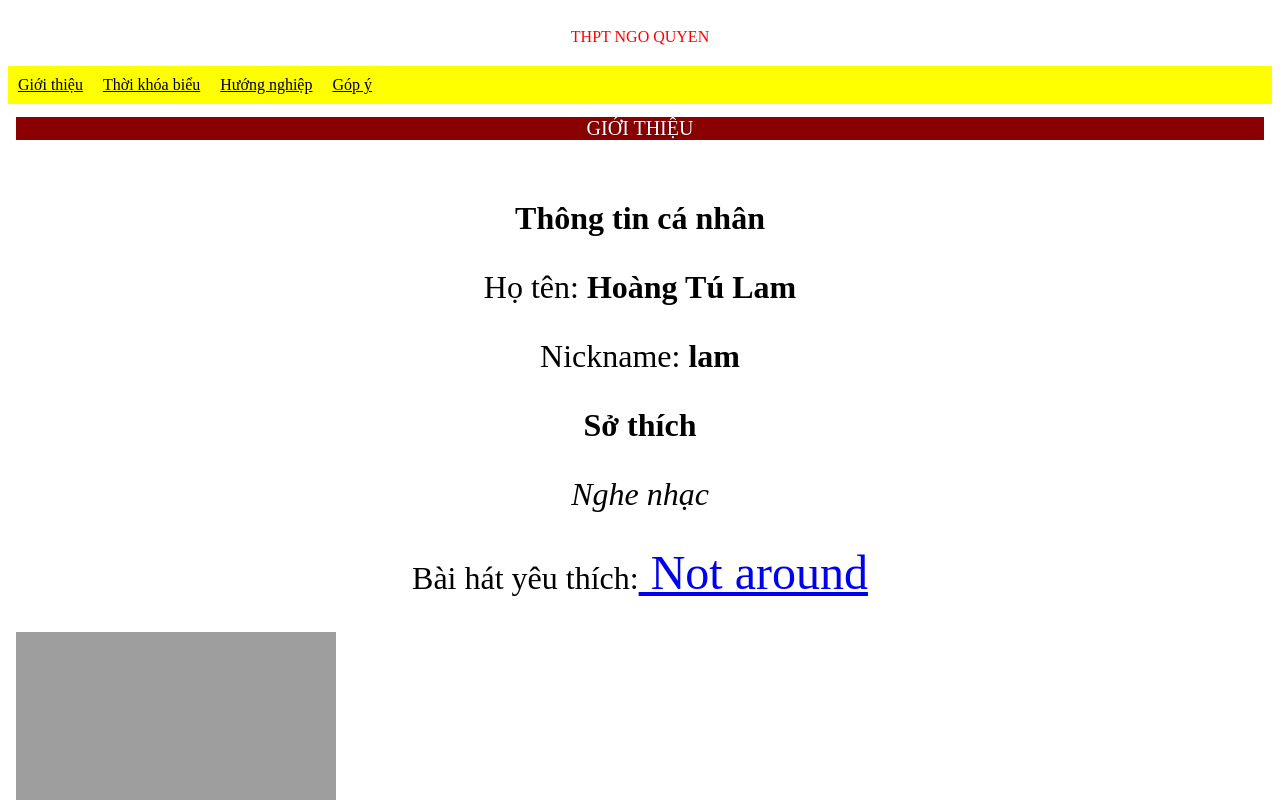
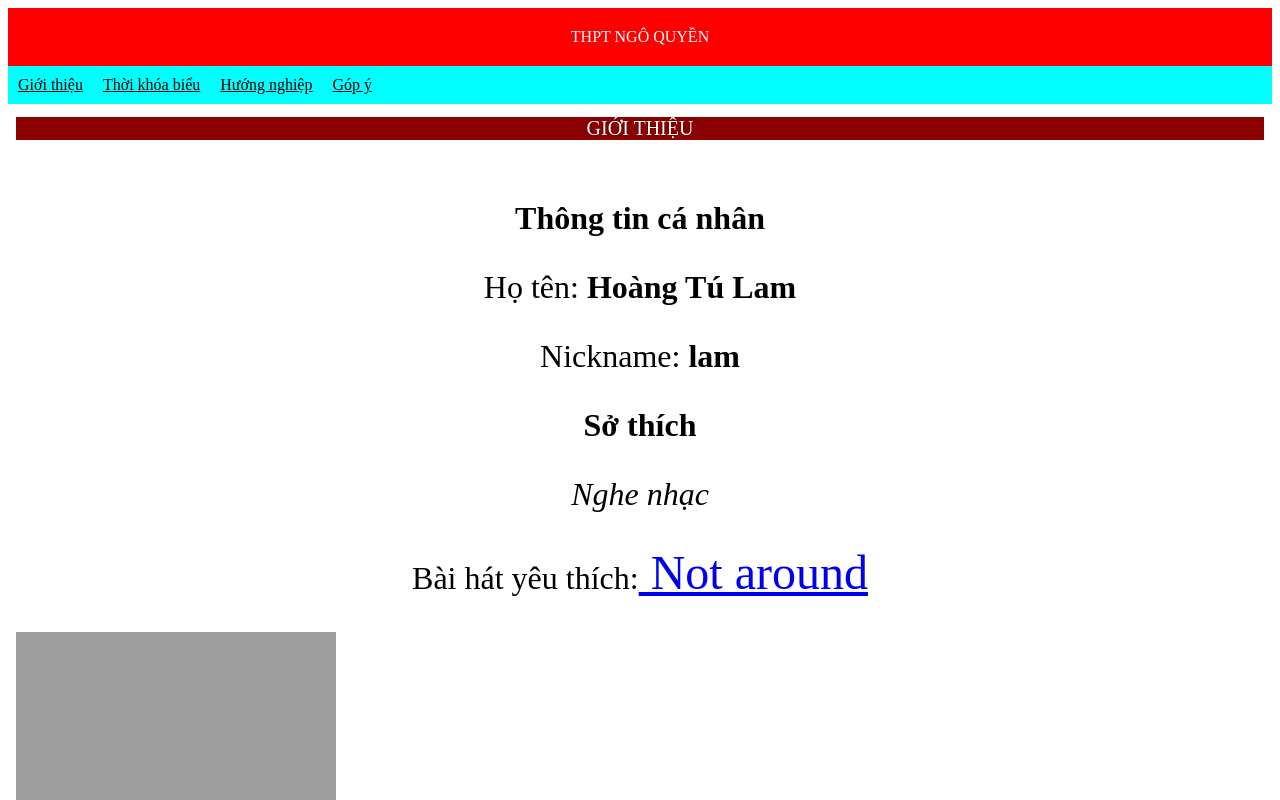
Before and after one commit to tulam3112/TuLam_12P, a plain HTML site: page index.html in a window 1280 px wide. Shown: the top 800 px of the page. Drawn offline with Linux system fonts and the light colour scheme; files whose address does not match are found by name.

Commit message:
Update index.html

```diff
--- a/index.html
+++ b/index.html
@@ -2,14 +2,14 @@
    <head>
        <meta charset="utf-8">
        <style>
-          .header{ color:red; background-color:white; padding:20px; text-align: center;}
-          .menu{overflow:hidden; background-color:yellow;}
+          .header{ color:white; background-color:red; padding:20px; text-align: center;}
+          .menu{overflow:hidden; background-color:cyan;}
           .menu a{float:left; display:block; color:black; text-align:center; padding:10px;}
        </style>
    </head>
    <body>
       <div class="header">
-         THPT NGO QUYEN
+         THPT NGÔ QUYỀN
       </div>
       <div class="menu">
          <a href="Contents/Giới thiệu.html" target="noidung">Giới thiệu</a>
@@ -19,7 +19,6 @@
       </div>
       <iframe name="noidung" src="Contents/Giới thiệu.html" width="100%" height="100%" frameborder="0"></iframe>
       <div style="text-align: center;">
-          <img src="Images/anh-meo-anime_17.jpeg" alt="Mèo" width="500" height="300">
       </div>
       <script src="script.js"></script>
 
```
